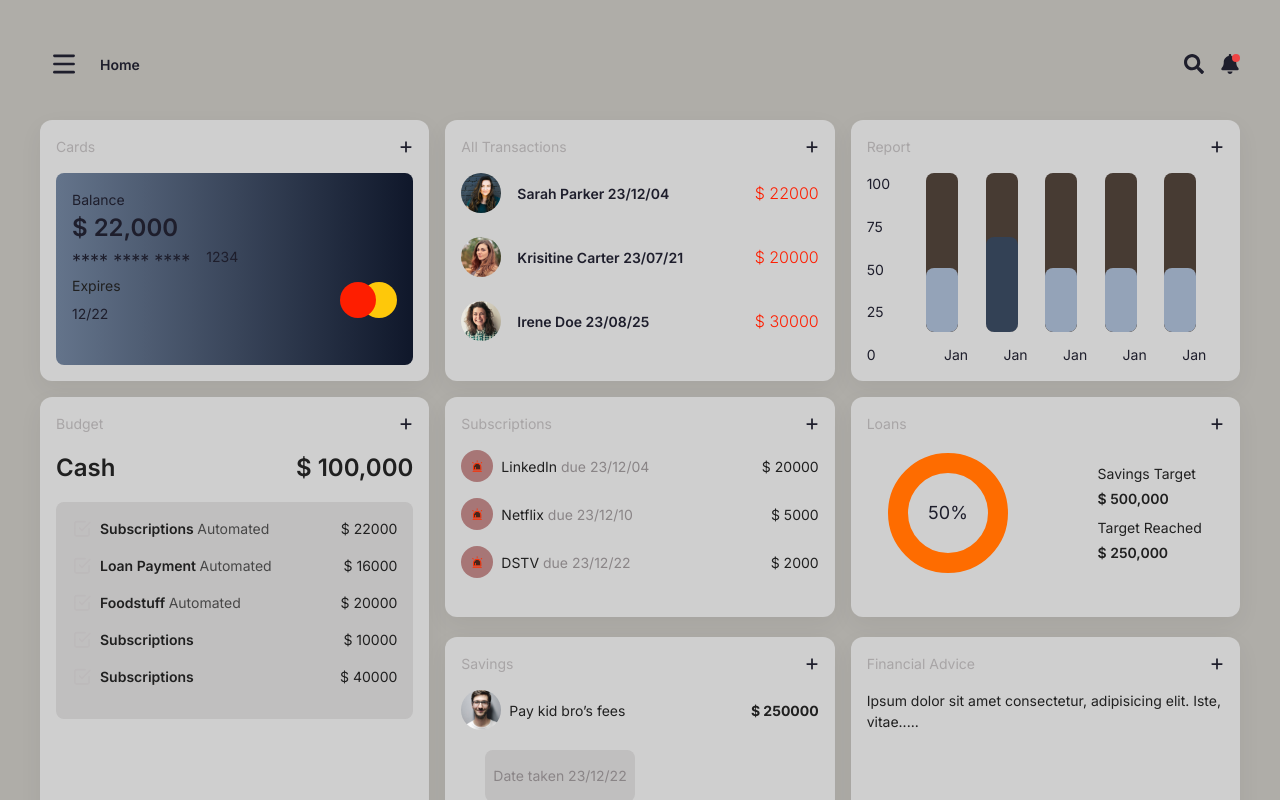
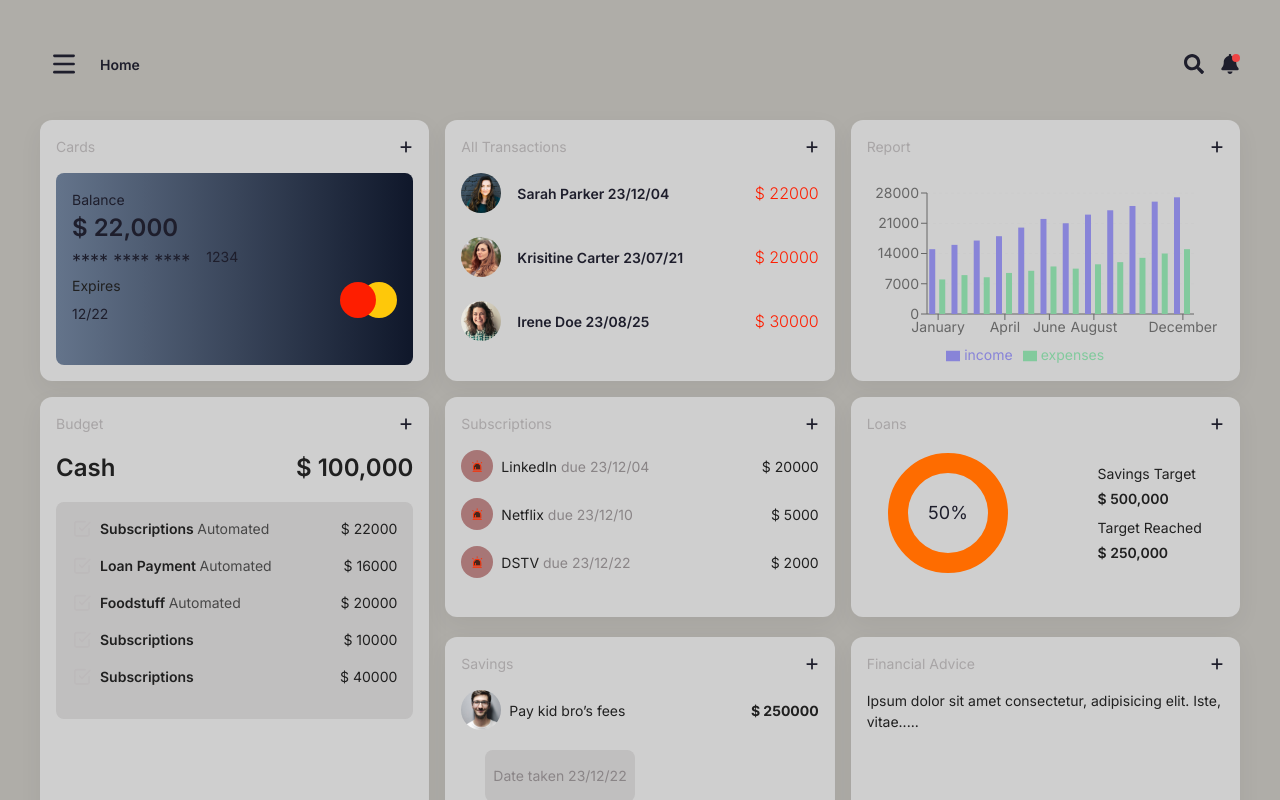
Before and after one commit to KeotshepileMaje/dashboard_app, a Next.js app: page / in a window 1280 px wide. Shown: the top 800 px of the page. Built offline with nearby package versions, Linux system fonts and the light colour scheme.

Commit message:
remade using new data

```diff
--- a/app/components/Report.jsx
+++ b/app/components/Report.jsx
@@ -1,11 +1,36 @@
+"use client";
 import { FaPlus } from "react-icons/fa6";
-import { reportData } from "../data/data";
+import {
+  Bar,
+  BarChart,
+  CartesianGrid,
+  Legend,
+  ResponsiveContainer,
+  Tooltip,
+  XAxis,
+  YAxis,
+} from "recharts";
 
-const Report = () => {
+const monthlyData = [
+  { month: "January", income: 15000, expenses: 8000 },
+  { month: "February", income: 16000, expenses: 9000 },
+  { month: "March", income: 17000, expenses: 8500 },
+  { month: "April", income: 18000, expenses: 9500 },
+  { month: "May", income: 20000, expenses: 10000 },
+  { month: "June", income: 22000, expenses: 11000 },
+  { month: "July", income: 21000, expenses: 10500 },
+  { month: "August", income: 23000, expenses: 11500 },
+  { month: "September", income: 24000, expenses: 12000 },
+  { month: "October", income: 25000, expenses: 13000 },
+  { month: "November", income: 26000, expenses: 14000 },
+  { month: "December", income: 27000, expenses: 15000 },
+];
+
+const Reports = () => {
   return (
     <div
-      className=" grid-common
-    grid col-start-1 col-end-3 h-[240px]
+      className="grid-common
+    grid col-start-1 col-end-3 h-[500px]
     lg:flex
     lg:flex-col
     lg:col-start-3
@@ -19,39 +44,33 @@ const Report = () => {
           <FaPlus />
         </button>
       </div>
-
       <div className="flex-1">
-        <div className="grid grid-cols-6 items-stretch h-[100%]">
-          <div className="flex flex-col justify-between p-b-[28px]">
-            <span>100</span>
-            <span>75</span>
-            <span>50</span>
-            <span>25</span>
-            <span>0</span>
-          </div>
-          {reportData.map((report) => (
-            <div className="flex flex-col text-center" key={report.id}>
-              <div
-                className="
-              flex-1 w-[32px] mr-auto mf-auto rounded-lg bg-primaryLight relative overflow-hidden
-              "
-              >
-                <div
-                  className="absolute bottom-0 left-0 w-full h-0 rounded-lg  bg-slate-400"
-                  style={{ height: `${report.value1 !== null ? "40%" : ""}` }}
-                ></div>
-                <div
-                  className="absolute bottom-0 left-0 w-full bg-slate-700 rounded-lg"
-                  style={{ height: `${report.value2 !== null ? "60%" : ""}` }}
-                ></div>
-              </div>
-              <span className="mt-[12px]">Jan</span>
-            </div>
-          ))}
+        <div className="h-full w-full">
+          <ResponsiveContainer width="100%" height="100%">
+            <BarChart
+              width={1000}
+              height={300}
+              data={monthlyData}
+              margin={{
+                top: 20,
+                right: 30,
+                left: 0,
+                bottom: 0,
+              }}
+            >
+              <CartesianGrid strokeDasharray="3 3" vertical={false} />
+              <XAxis dataKey="month" />
+              <YAxis />
+              <Tooltip />
+              <Legend />
+              <Bar dataKey="income" fill="#8884d8" />
+              <Bar dataKey="expenses" fill="#82ca9d" />
+            </BarChart>
+          </ResponsiveContainer>
         </div>
       </div>
     </div>
   );
 };
 
-export default Report;
+export default Reports;
```
